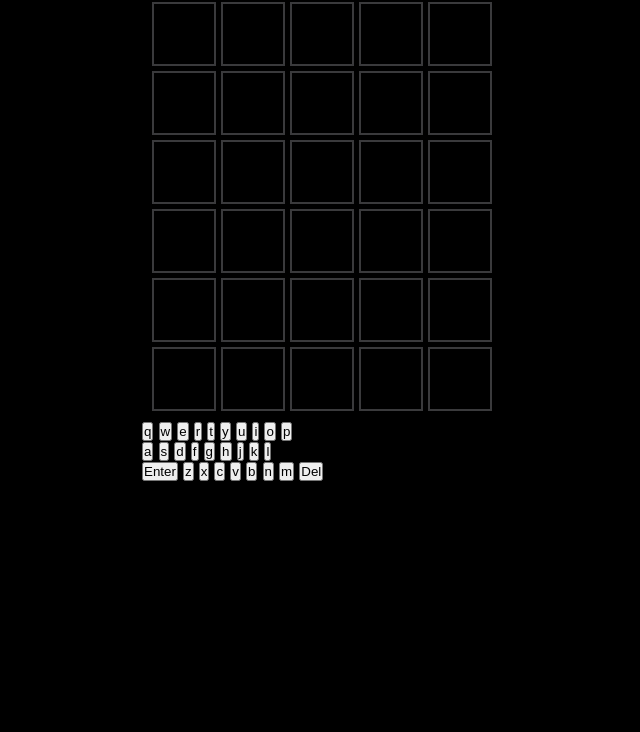
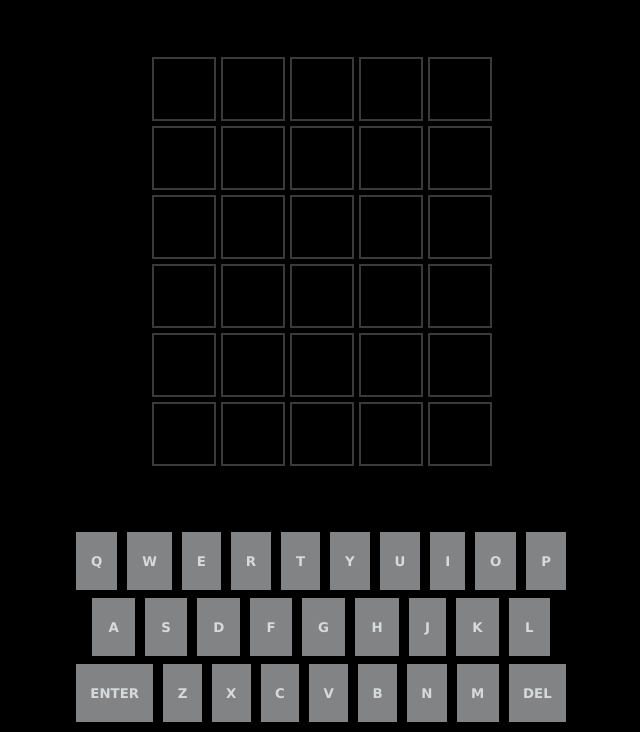
Before and after one commit to AndrewLeck/wordle-game, a plain HTML site: page index.html in a window 1280 px wide. Shown: the part 68-800 px from the top of the page, without its empty margins (318-958 px from the left). Drawn offline with Linux system fonts and the light colour scheme.

Commit message:
created keyboard and used CSS to style

```diff
--- a/css/styles.css
+++ b/css/styles.css
@@ -14,6 +14,14 @@ html, body {
     height: 100%;
     align-items:  center;
     flex-direction: column ;
+}
+
+#game{
+    width: 100%;
+    max-width: 500px;
+    height: 100%;
+    display: flex;
+    flex-direction: column;
 }
 
 header{
@@ -51,3 +59,39 @@ header{
     font-size: 2rem;
     font-weight: bold;
 }
+
+#keyboard-container{
+    height: 200px
+}
+
+.keyboard-row{
+    display: flex;
+    justify-content: center;
+    width:100%;
+    margin: 0 auto 8px;
+    touch-action: manipulation;
+}
+
+.keyboard-row button{
+    font-family: inherit;
+    font-weight: bold;
+    border: 0;
+    padding: 0;
+    height: 58px;
+    cursor: pointer;
+    background-color: rgb(129, 131, 132);
+    color: rgb(215,218,220);
+    flex-grow: 1;
+    text-transform: uppercase;
+    margin-right:  6px;
+    margin-left: 4px;
+    user-select: none;
+}
+
+.keyboard-row button.wide-button {
+    flex-grow: 1.5;
+}
+
+.spacer-half{
+    flex-grow: 0.5;
+}
--- a/index.html
+++ b/index.html
@@ -46,7 +46,7 @@
                     <button data-key="l">l</button>
                     <div class="spacer-half"></div>
                 </div>
-                <div class="keyboard-row"></div>
+                <div class="keyboard-row">
                     <button data-key="enter" clas="wide-button">Enter</button>
                     <button data-key="z">z</button>
                     <button data-key="x">x</button>
@@ -56,6 +56,7 @@
                     <button data-key="n">n</button>
                     <button data-key="m">m</button>
                     <button data-key="del" clas="wide-button">Del</button>
+                </div>
             </div>
         </div>
     </div>
```
